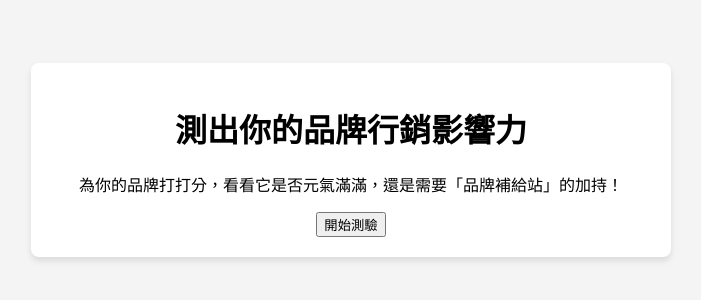
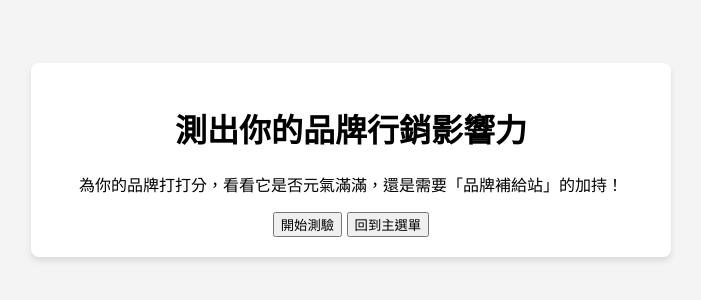
Before and after one commit to calebweixun/GA2024expo, a plain HTML site: page quiz_brand.html in a window 1280 px wide. Shown: the part 240-540 px from the top of the page, without its empty margins (289-990 px from the left). Drawn offline with Linux system fonts and the light colour scheme.

Commit message:
AddHomeBtn

```diff
--- a/quiz_brand.html
+++ b/quiz_brand.html
@@ -14,6 +14,9 @@
           為你的品牌打打分，看看它是否元氣滿滿，還是需要「品牌補給站」的加持！
         </p>
         <button id="start-button">開始測驗</button>
+        <button onclick="window.location.href='/GA2024expo/'">
+          回到主選單
+        </button>
       </div>
 
       <div id="question-1" class="question" data-points="">
@@ -95,6 +98,9 @@
         <p id="result-text"></p>
         <button id="restart-button">再測一次</button>
         <button id="share-button">分享結果</button>
+        <button onclick="window.location.href='/GA2024expo/'">
+          回到主選單
+        </button>
       </div>
     </div>
 
```
Also changed, not shown: quiz_personal.html (+6 -0 lines).
